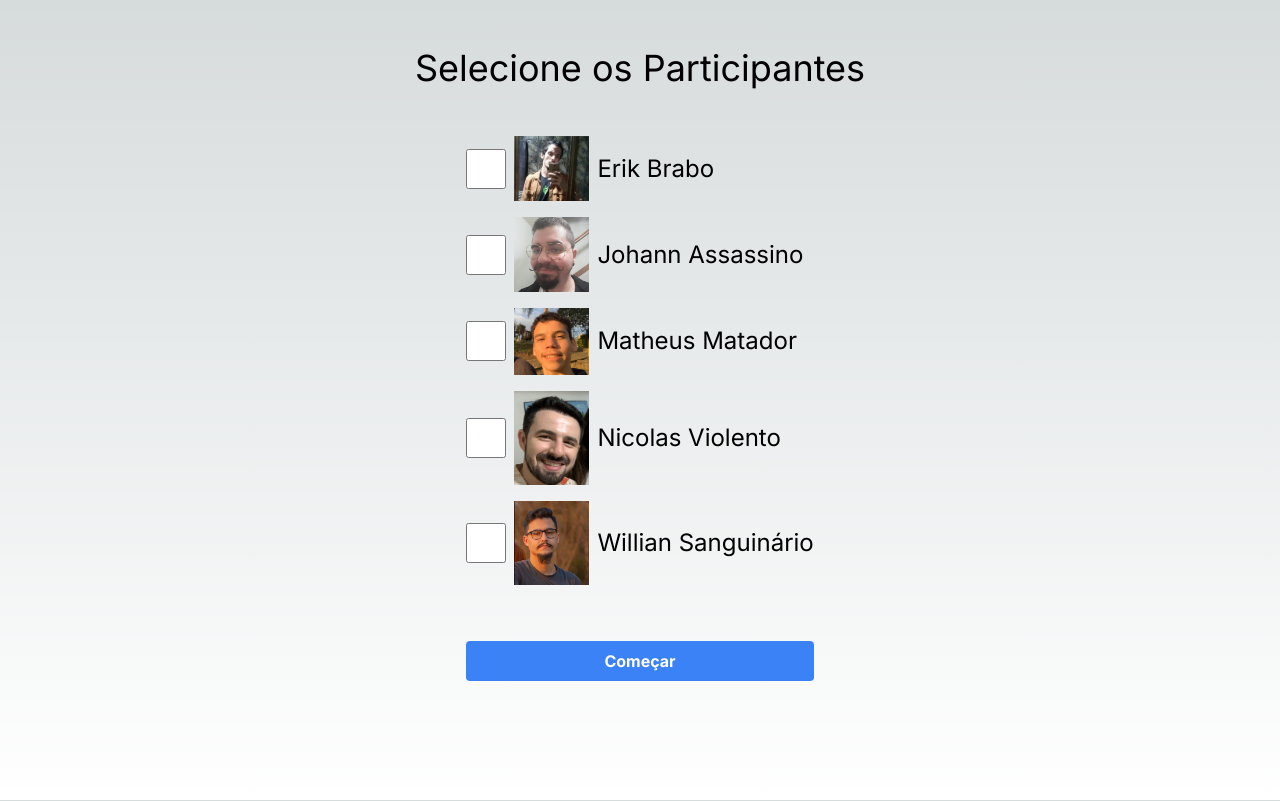
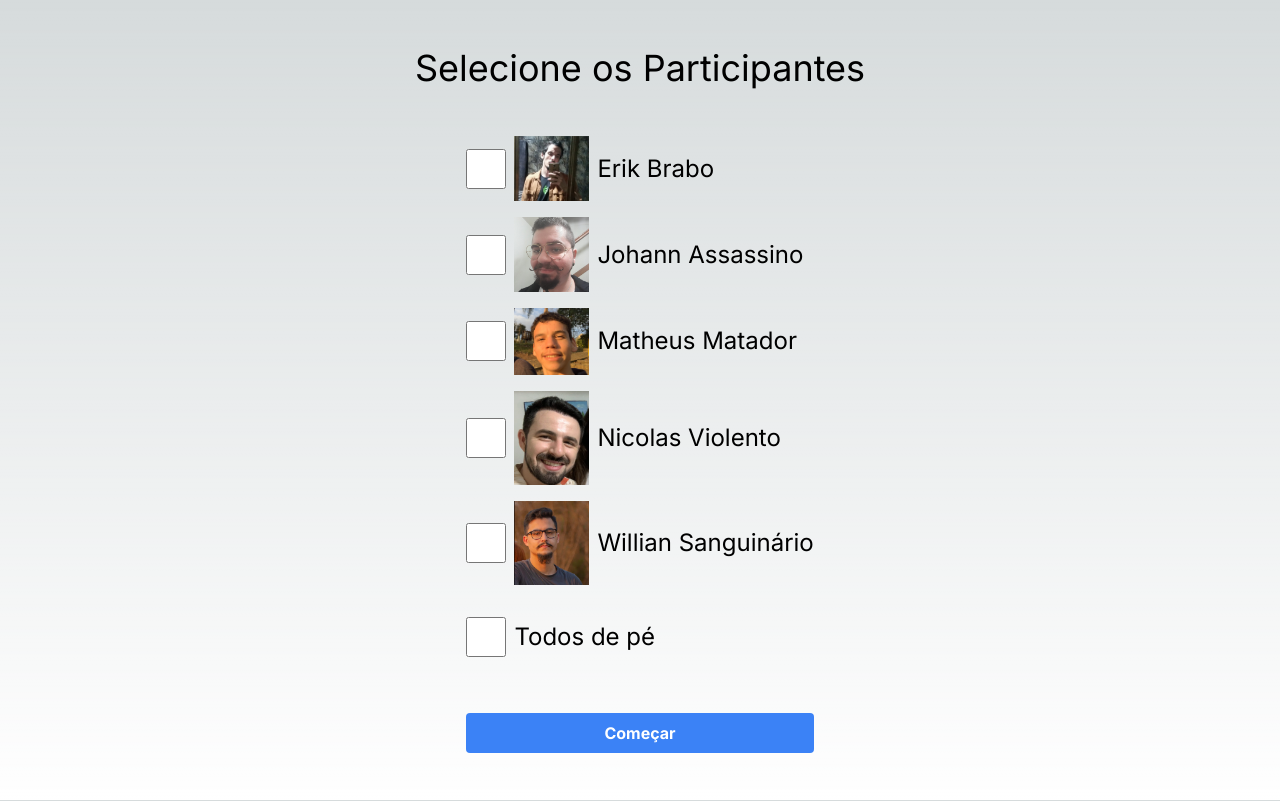
Before and after one commit to NicolasTroles/simple-magic-life-counter, a Next.js app: page / in a window 1280 px wide. Built offline with nearby package versions, Linux system fonts and the light colour scheme.

Commit message:
Add allUp field

```diff
--- a/src/app/Position3/page.js
+++ b/src/app/Position3/page.js
@@ -2,7 +2,12 @@
 
 import Image from "next/image";
 
-export default function Position3({ players, updatePlayer, totalPlayers }) {
+export default function Position3({
+  players,
+  updatePlayer,
+  totalPlayers,
+  allUp,
+}) {
   if (!players) return <div></div>;
 
   const getPlayerContent = (player) => {
@@ -48,7 +53,7 @@ export default function Position3({ players, updatePlayer, totalPlayers }) {
   return (
     <div className="w-full max-h-full min-h-full flex flex-col justify-between">
       {players.map((player, index) => {
-        if (index < totalPlayers / 2) {
+        if (!allUp && index < totalPlayers / 2) {
           return (
             <div className="rotate-180 flex-1 flex" key={player.name}>
               {" "}
--- a/src/app/page.js
+++ b/src/app/page.js
@@ -19,6 +19,7 @@ export default function Home() {
   }, []);
 
   const [players, setPlayers] = useState({});
+  const [allUp, setAllUp] = useState(false);
 
   const [start, setStart] = useState(false);
 
@@ -182,6 +183,24 @@ export default function Home() {
                 Willian Sanguinário
               </label>
             </div>
+            <div className="flex gap-2 items-center mt-8 mb-4">
+              <input
+                className="w-10 h-10  cursor-pointer"
+                type="checkbox"
+                id="allUp"
+                name="allUp"
+                value="allUp"
+                onChange={(e) => {
+                  setAllUp(e.target.checked);
+                }}
+              />
+              <label
+                className="text-2xl flex gap-2 items-center  cursor-pointer"
+                htmlFor="allUp"
+              >
+                Todos de pé
+              </label>
+            </div>
             <button
               disabled={totalPlayers < 2}
               onClick={() => setStart(true)}
@@ -194,6 +213,7 @@ export default function Home() {
       ) : (
         totalPlayers && (
           <Position3
+            allUp={allUp}
             players={Object.values(players)}
             updatePlayer={updatePlayer}
             totalPlayers={totalPlayers}
```
